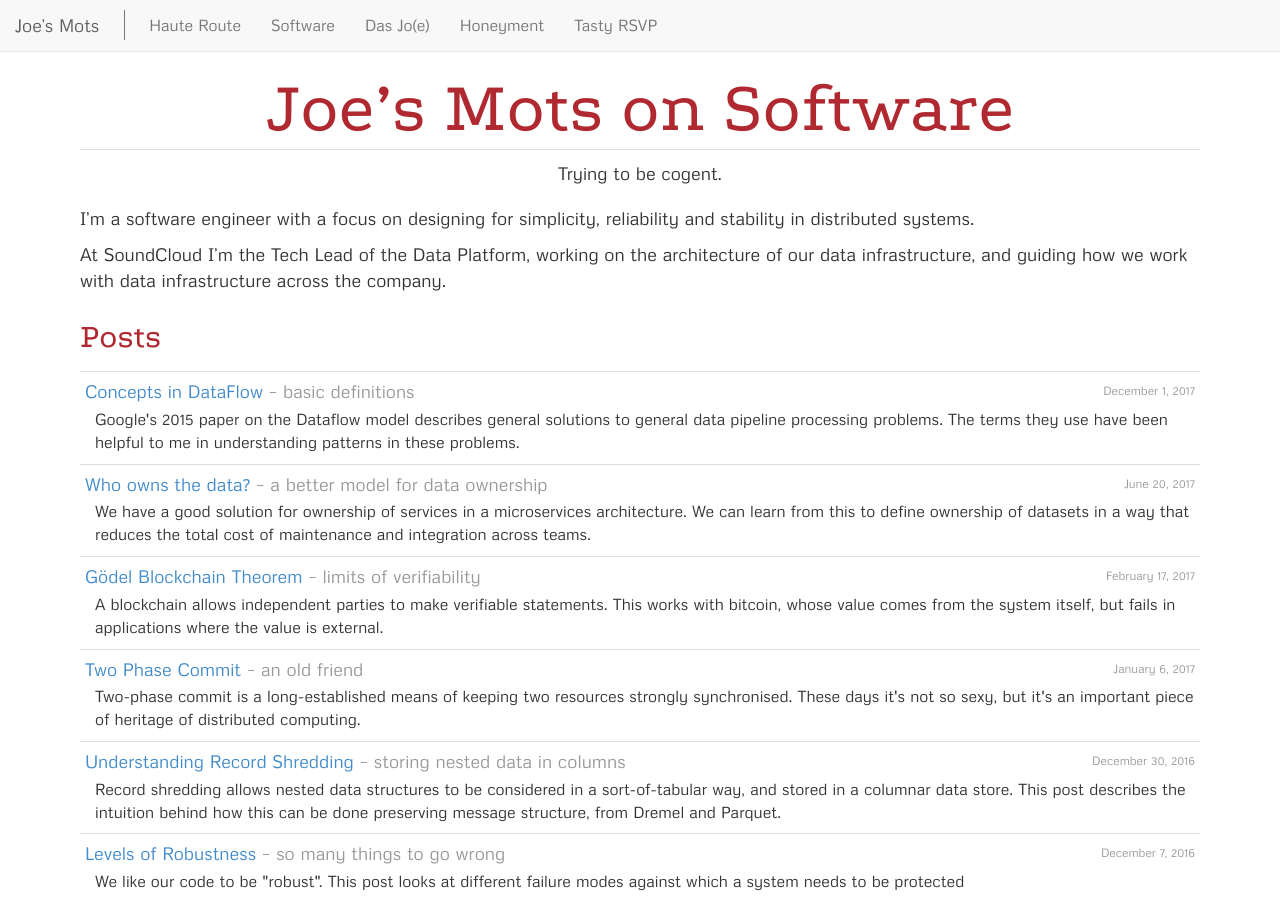
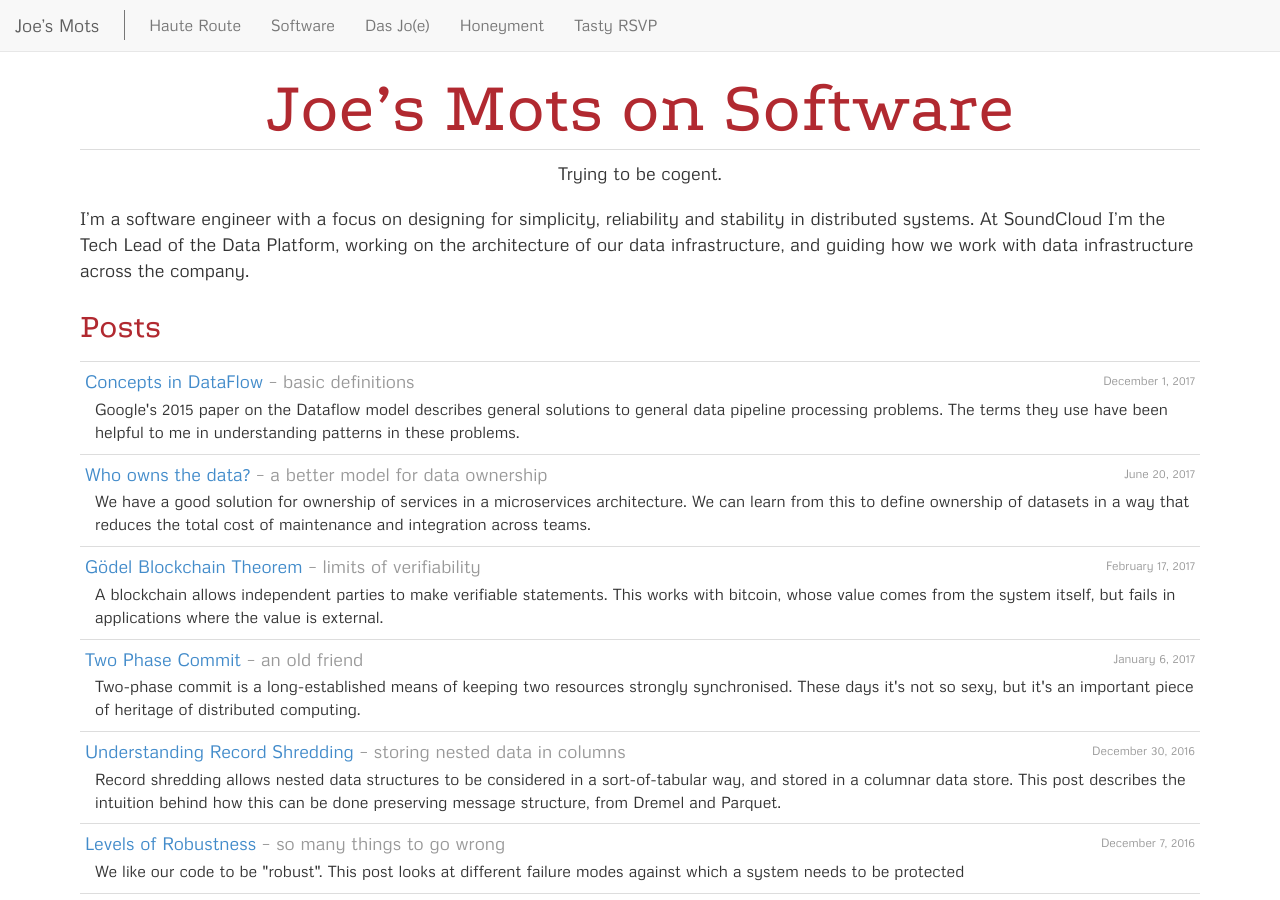
Before and after one commit to joekearney/joekearney.github.io, a Jekyll site: the page built from _posts/software/2013-01-01-software-index.md, in a window 1280 px wide and 900 px high. Built offline with Jekyll 4.4.1, drawn with Linux system fonts in a browser that asks for light colours.

Commit message:
add about-me-personal

```diff
--- a/_posts/software/about-me-software.md
+++ b/_posts/software/about-me-software.md
@@ -1,3 +1 @@
-I'm a software engineer with a focus on designing for simplicity, reliability and stability in distributed systems.
-
-At SoundCloud I'm the Tech Lead of the Data Platform, working on the architecture of our data infrastructure, and guiding how we work with data infrastructure across the company.
+I'm a software engineer with a focus on designing for simplicity, reliability and stability in distributed systems. At SoundCloud I'm the Tech Lead of the Data Platform, working on the architecture of our data infrastructure, and guiding how we work with data infrastructure across the company.
--- a/index.html
+++ b/index.html
@@ -21,6 +21,7 @@
   {% capture c %}
   {% include_relative _posts/software/about-me-software.md %}
   {% include_relative _posts/cycling/about-me-cycling.md %}
+  {% include_relative _posts/das-jo-e/about-me-personal.md %}
   {% endcapture %}
   <div class="row">
     <div class="col-md-12">
@@ -36,13 +37,13 @@
 
   <div class="row">
     <div class="col-md-12">
-      {% include short-toc-by-tag.html tag='das-jo-e' title=site.das-jo-e.tag_name numPosts='11' description=site.das-jo-e.tag_description showLongDescription='true' showAuthor='false' showSeriesPages='true' showDrafts='true' %}
+      {% include short-toc-by-tag.html tag='das-jo-e' title=site.das-jo-e.tag_name numPosts='5' description=site.das-jo-e.tag_description showLongDescription='true' showAuthor='false' showSeriesPages='true' showDrafts='true' %}
     </div>
   </div>
 
   <div class="row">
     <div class="col-md-12">
-      {% include short-toc-by-tag.html tag='cycling' title=site.cycling.tag_name numPosts='11' description=site.cycling.tag_description showOnlyArticles='true' showLongDescription='true' showAuthor='false' showSeriesPages='true' showDrafts='true' %}
+      {% include short-toc-by-tag.html tag='cycling' title=site.cycling.tag_name numPosts='5' description=site.cycling.tag_description showOnlyArticles='true' showLongDescription='true' showAuthor='false' showSeriesPages='true' showDrafts='true' %}
     </div>
   </div>
 
```
Also changed, not shown: _posts/das-jo-e/about-me-personal.md (added, +1 -0 lines).
